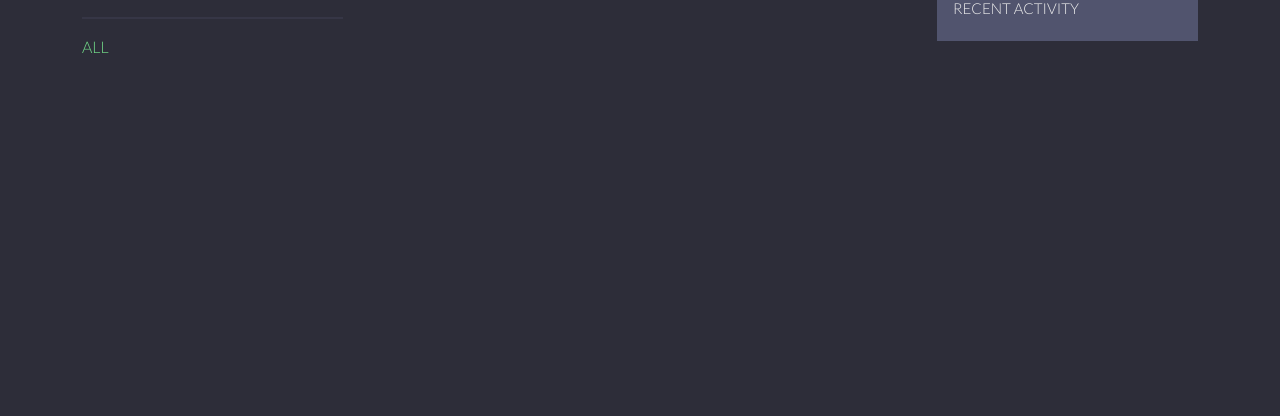
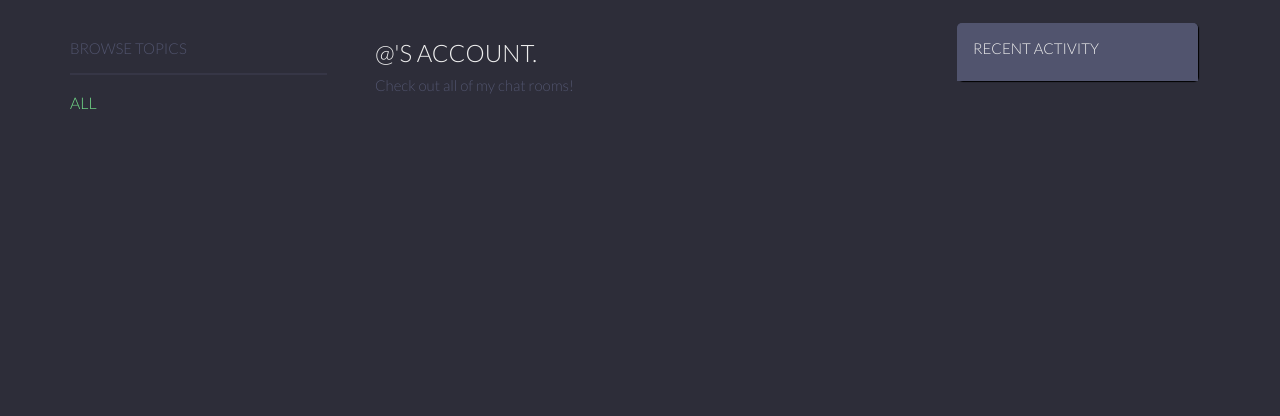
Before and after one commit to Jonnywdev/artinspired, a Django app: template feed/templates/feed/profile.html in a window 1280 px wide. Shown: the part 229-645 px from the top of the page. Run offline with Django 3.2, Linux system fonts and the light colour scheme; the template is opened without the code that fills it, so the values that code supplies are empty; some libraries are stand-ins or nearby versions.

Commit message:
all styles created for profile page

```diff
--- a/feed/templates/feed/index.html
+++ b/feed/templates/feed/index.html
@@ -3,7 +3,7 @@
 {% block content %}
 <div class="container-block">
     <div class="row">
-        <div class="col bg-color-tplate topics-container">
+        <div class="col topics-container">
             {% include 'feed/modular_topics.html' %}
         </div>
         <div class="col-6 feed-container">
--- a/feed/templates/feed/profile.html
+++ b/feed/templates/feed/profile.html
@@ -2,18 +2,22 @@
 
 {% block content %}
 
-<h1>{{user.username}}</h1>
-
 <div class="container">
     <div class="row">
-        <div class="col">
+        <div class="col topics-container">
             {% include 'feed/modular_topics.html' %}
         </div>
-        <div class="col-6">
+        <div class="col-6 feed-container">
+            <div class="feed-titles f-col">
+                <h4 class="main-title">@{{user.username}}'s account.</h4>
+                <h5 class="sub-title">Check out all of my chat rooms!</h5>
+            </div>
             {% include 'feed/modular_feed.html' %}
         </div>
         <div class="col">
-            {% include 'feed/modular_activity.html' %}
+            <div class="col activity-container">
+                {% include 'feed/modular_activity.html' %}
+            </div>
         </div>
     </div>
 </div>
```
